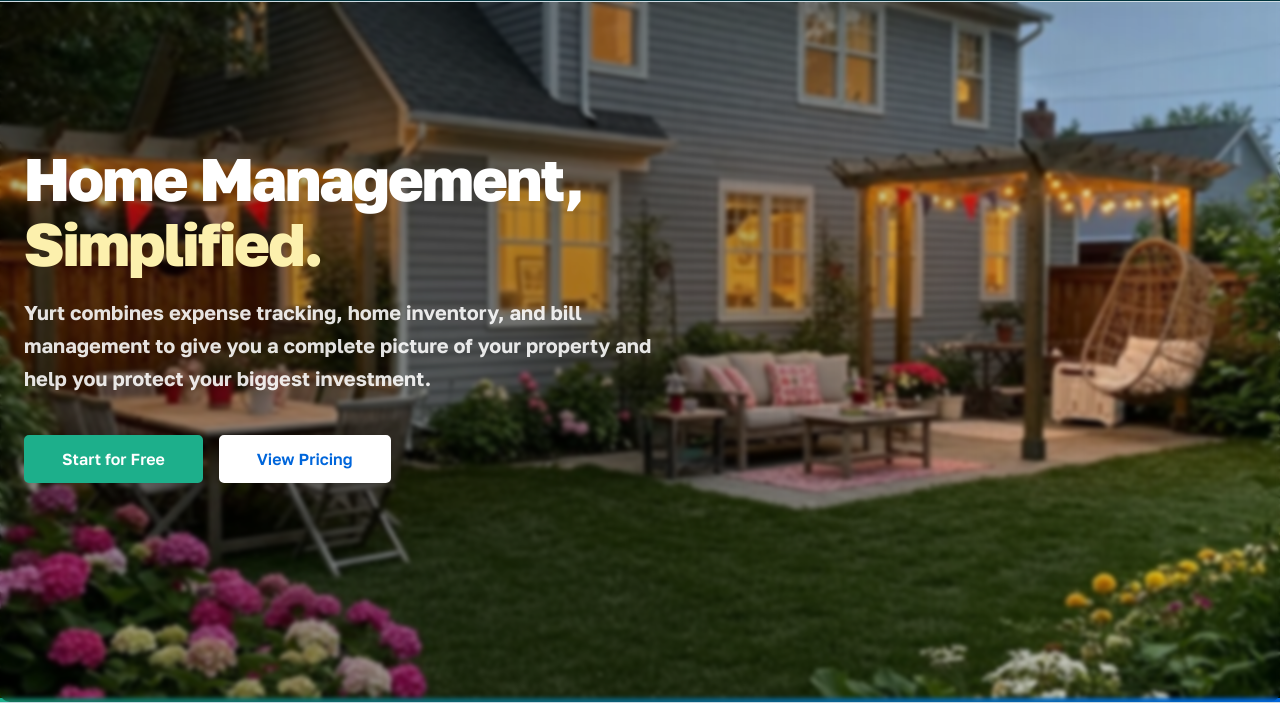
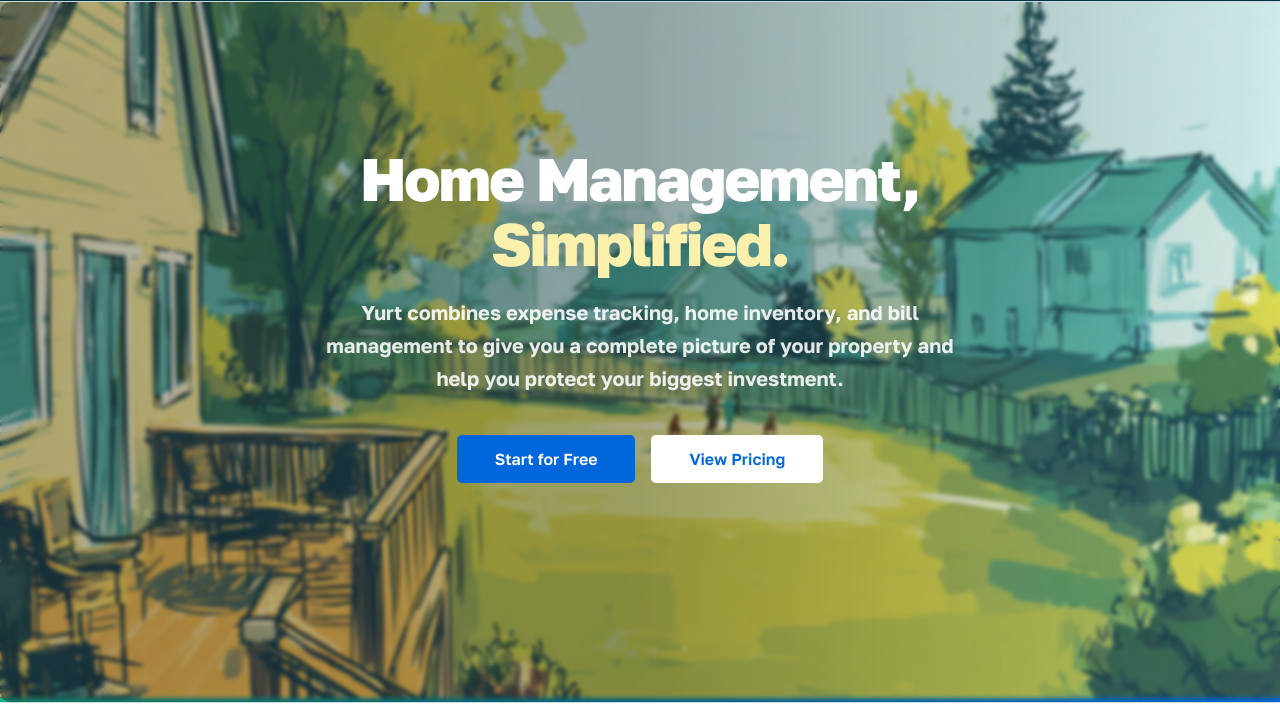
Before and after one commit to yurtapp/yurtapp.github.io, a website: page docs/index.html in a window 1280 px wide. Shown: the part 78-800 px from the top of the page. Drawn offline with nearby package versions, Linux system fonts and the light colour scheme; files that its build step writes are made by us from their sources.

Commit message:
re-vamped hero section

```diff
--- a/src/css/_hero.scss
+++ b/src/css/_hero.scss
@@ -5,7 +5,7 @@
   padding-top: $nav-height;
   overflow: hidden;
   color: $white;
-  background-image: url('/images/hero-001-md.jpg');
+  background-image: url('/images/hero-003-lg.png');
   background-repeat: no-repeat;
   background-position: center center;
   background-size: cover;
@@ -38,7 +38,7 @@
   width: 100%;
   height: 700px;
   padding: 9rem $container-padding 3.5rem;
-  text-align: left;
+  text-align: center;
   background: linear-gradient(90deg, rgb(0 0 0 / 30%) 50%, transparent 100%);
   border-radius: 10px;
   backdrop-filter: blur(2px);
@@ -60,7 +60,7 @@
 
 .hero__sub {
   max-width: 640px;
-  margin: 0 auto 2.5rem 0;
+  margin: 0 auto 2.5rem;
   font-size: clamp($text-base, 2.2vw, $text-xl);
   font-weight: 700;
   line-height: 1.65;
@@ -72,5 +72,5 @@
   flex-wrap: wrap;
   gap: 1rem;
   align-items: center;
-  justify-content: flex-start;
+  justify-content: center;
 }
--- a/src/css/_reset.scss
+++ b/src/css/_reset.scss
@@ -144,11 +144,11 @@ button {
 
   &--accent {
     color: $white;
-    background: $color-accent;
-    border-color: $color-accent;
+    background: $flickr-blue;
+    border-color: $flickr-blue;
 
     &:hover {
-      background: darken-approx($jungle-green);
+      background: darken-approx($flickr-blue);
       box-shadow: $shadow-md;
     }
   }
```
Also changed, not shown: src/index.html (+0 -1 lines), src/images/hero-003-lg.png (added).
